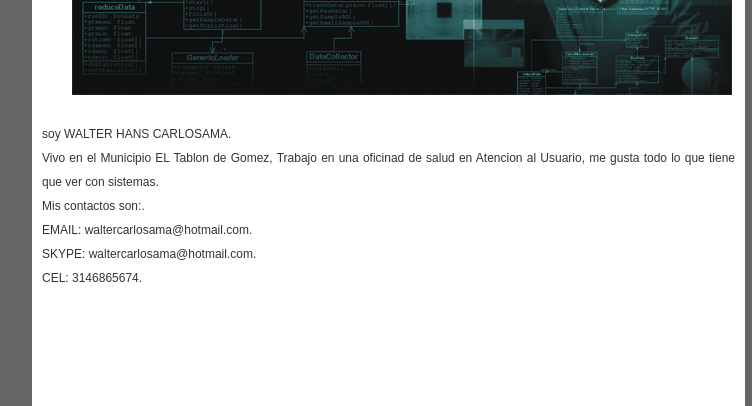
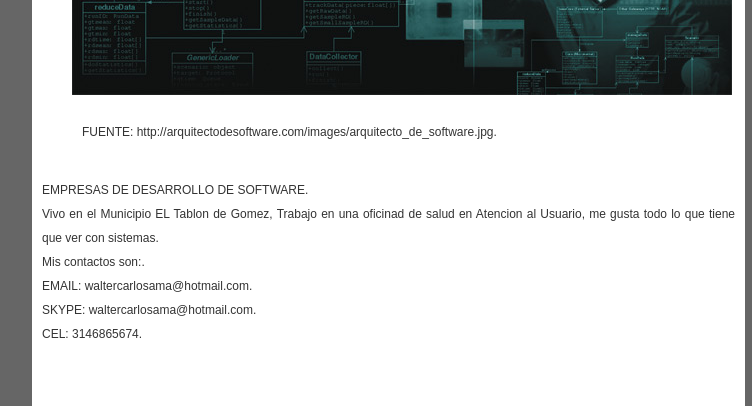
Before and after one commit to waltercarlosama/trabajo-ova, a plain HTML site: page lect3.html.html in a window 1280 px wide. Shown: the part 464-870 px from the top of the page, 108-864 px from the left. Drawn offline with Linux system fonts and the light colour scheme; files whose address does not match are found by name; a web font is replaced by a local one.

Commit message:
fuente de imagen
imagen con fuente

```diff
--- a/lect3.html.html
+++ b/lect3.html.html
@@ -86,9 +86,10 @@
                 <article>
                     <figure>
                         <img src="img/tres.jpg" alt="Diseno">
+                        <P> FUENTE: http://arquitectodesoftware.com/images/arquitecto_de_software.jpg.<br>
                     </figure>
                     <p>
-                        soy WALTER HANS CARLOSAMA.<br>
+                        EMPRESAS DE DESARROLLO DE SOFTWARE.<br>
 
 
                         Vivo en el Municipio EL Tablon de Gomez, Trabajo en una oficinad de salud en Atencion al Usuario, me gusta todo lo que tiene que ver con sistemas.<br>
```
